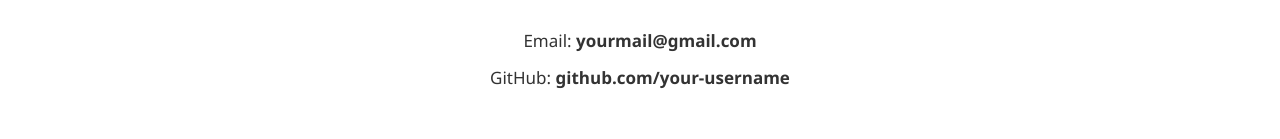
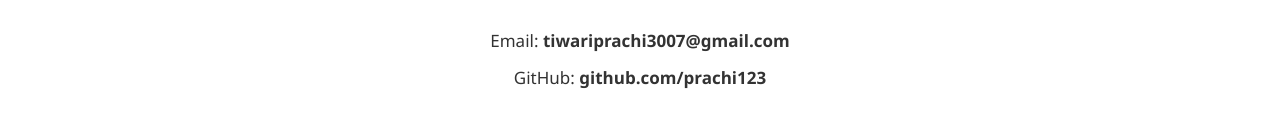
Before and after one commit to tiwariprachi3007/portfolio-, a plain HTML site: page index.html in a window 1280 px wide. Shown: the part 1374-1513 px from the top of the page. Drawn offline with Linux system fonts and the light colour scheme.

Commit message:
Update contact information in index.html

```diff
--- a/index.html
+++ b/index.html
@@ -73,8 +73,8 @@
     <!-- Contact -->
     <section id="contact" class="section light-bg">
         <h2>Contact</h2>
-        <p>Email: <strong>yourmail@gmail.com</strong></p>
-        <p>GitHub: <strong>github.com/your-username</strong></p>
+        <p>Email: <strong>tiwariprachi3007@gmail.com</strong></p>
+        <p>GitHub: <strong>github.com/prachi123</strong></p>
     </section>
 
     <!-- Footer -->
```
